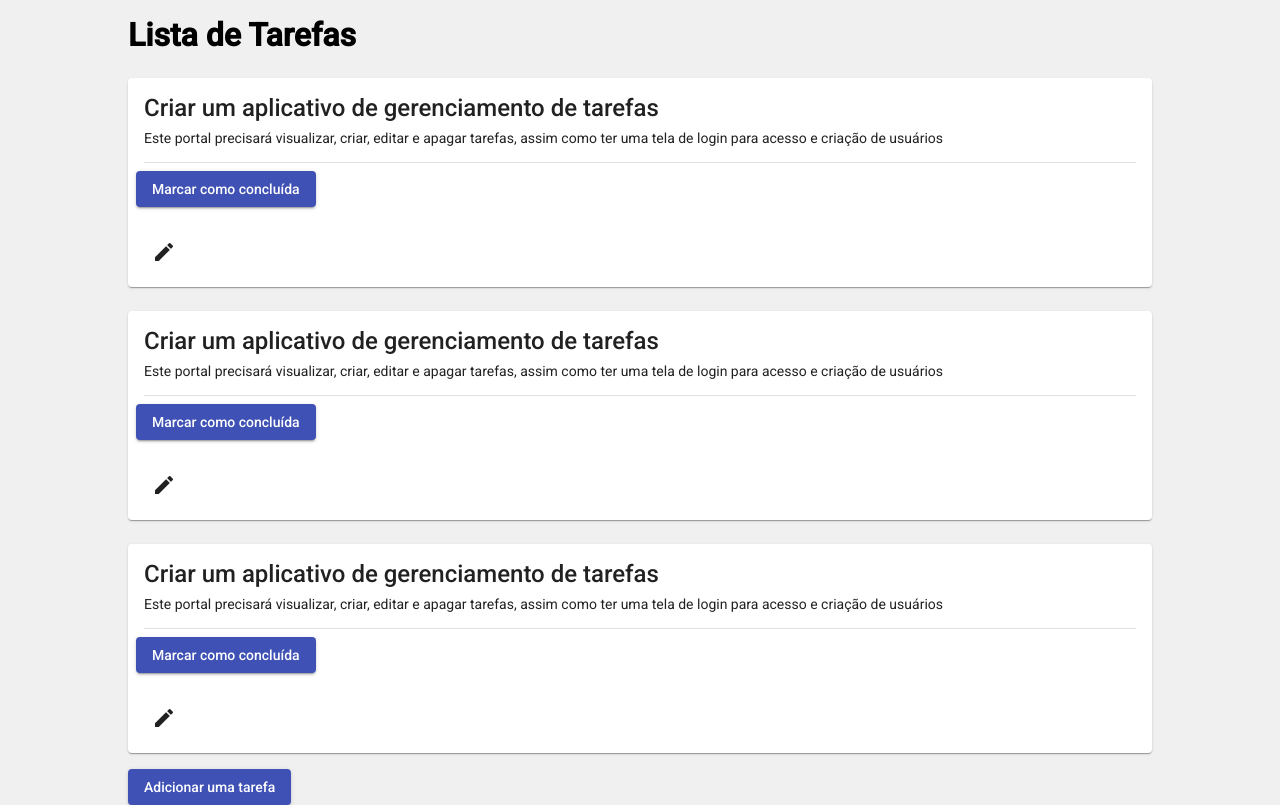
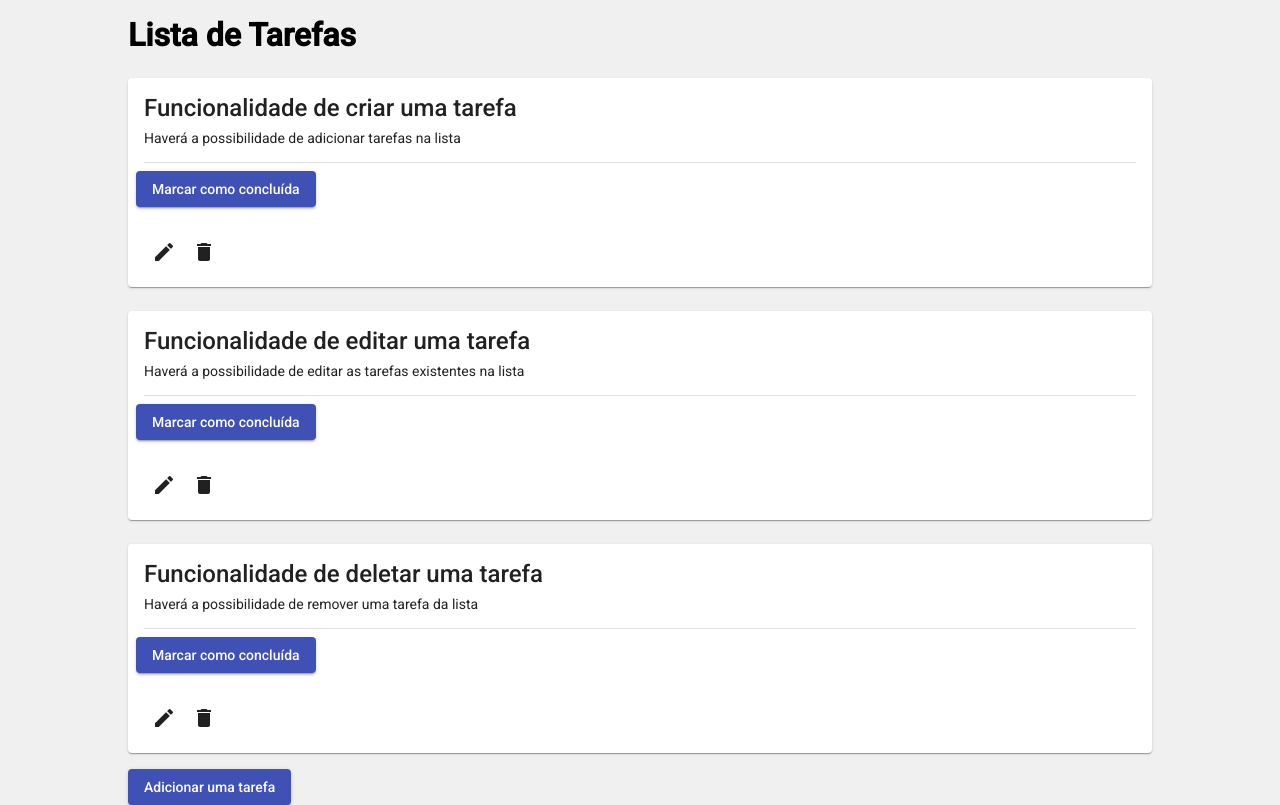
Before and after one commit to leouno99/task-manager, an Angular app: page /task-list in a window 1280 px wide. Built offline with nearby package versions, Linux system fonts and the light colour scheme.

Commit message:
Funcionalidade de deleção de tarefa

```diff
--- a/src/app/task-list/task-card/task-card.component.html
+++ b/src/app/task-list/task-card/task-card.component.html
@@ -11,4 +11,8 @@
     <button mat-icon-button (click)="onEditTask()">
         <mat-icon>edit</mat-icon>
     </button>
+
+    <button mat-icon-button (click)="onDeleteTask()">
+        <mat-icon>delete</mat-icon>
+    </button>
 </mat-card>
--- a/src/app/task-list/task-card/task-card.component.ts
+++ b/src/app/task-list/task-card/task-card.component.ts
@@ -1,4 +1,4 @@
-import { Component, Input, OnInit } from '@angular/core';
+import { Component, EventEmitter, Input, OnInit, Output } from '@angular/core';
 import { MatDialog } from '@angular/material/dialog';
 import { Task } from 'src/app/models/task';
 import { TaskFormDialogComponent } from '../dialogs/task-form-dialog/task-form-dialog.component';
@@ -10,7 +10,8 @@ import { TaskFormDialogComponent } from '../dialogs/task-form-dialog/task-form-d
 })
 export class TaskCardComponent implements OnInit {
 
-  @Input() task!: Task
+  @Input() task!: Task;
+  @Output() deleteTask = new EventEmitter();
 
   constructor(public dialog: MatDialog) { }
 
@@ -37,4 +38,8 @@ export class TaskCardComponent implements OnInit {
     )
   }
 
+  onDeleteTask() {
+    this.deleteTask.emit();
+  }
+
 }
--- a/src/app/task-list/task-list.component.html
+++ b/src/app/task-list/task-list.component.html
@@ -1,7 +1,7 @@
 <div class="task-list container">
     <h1 class="title">Lista de Tarefas</h1>
 
-    <task-card class="task-card" *ngFor="let task of taskList" [task]="task"></task-card>
+    <task-card class="task-card" *ngFor="let task of taskList; let i = index" [task]="task" (deleteTask)="onDeleteTask(i)"></task-card>
 
     <button class="create-task-btn" mat-raised-button color="primary" (click)="onAddTask()">Adicionar uma tarefa</button>
 </div>
--- a/src/app/task-list/task-list.component.ts
+++ b/src/app/task-list/task-list.component.ts
@@ -12,18 +12,18 @@ export class TaskListComponent implements OnInit {
 
   taskList: Task[] = [
     {
-      name: "Criar um aplicativo de gerenciamento de tarefas",
-      description: "Este portal precisará visualizar, criar, editar e apagar tarefas, assim como ter uma tela de login para acesso e criação de usuários",
+      name: "Funcionalidade de criar uma tarefa",
+      description: "Haverá a possibilidade de adicionar tarefas na lista",
       done: false
     },
     {
-      name: "Criar um aplicativo de gerenciamento de tarefas",
-      description: "Este portal precisará visualizar, criar, editar e apagar tarefas, assim como ter uma tela de login para acesso e criação de usuários",
+      name: "Funcionalidade de editar uma tarefa",
+      description: "Haverá a possibilidade de editar as tarefas existentes na lista",
       done: false
     },
     {
-      name: "Criar um aplicativo de gerenciamento de tarefas",
-      description: "Este portal precisará visualizar, criar, editar e apagar tarefas, assim como ter uma tela de login para acesso e criação de usuários",
+      name: "Funcionalidade de deletar uma tarefa",
+      description: "Haverá a possibilidade de remover uma tarefa da lista",
       done: false
     }
   ]
@@ -45,4 +45,8 @@ export class TaskListComponent implements OnInit {
     )
   }
 
+  onDeleteTask(index: number) {
+    this.taskList.splice(index, 1);
+  }
+
 }
```
